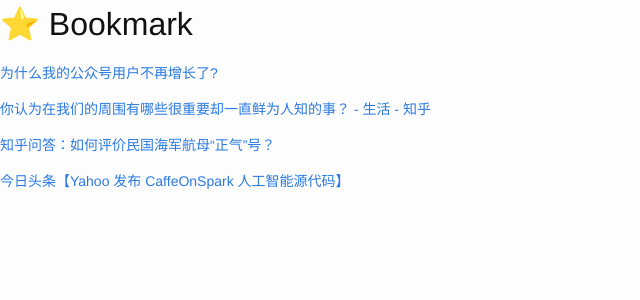
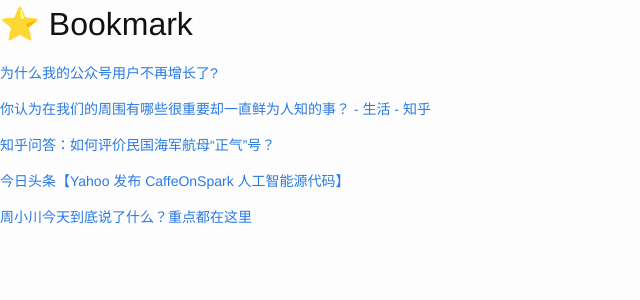
Before and after one commit to cnwarden/cnwarden.github.io, a Jekyll site: the page built from fav/index.md, in a window 1280 px wide. Shown: the top 300 px of the page, without its empty margins (0-640 px from the left). Built offline with Jekyll 4.4.1, drawn with Linux system fonts in a browser that asks for light colours; emoji names are drawn with the system emoji font.

Commit message:
auto commit

```diff
--- a/fav/index.md
+++ b/fav/index.md
@@ -12,3 +12,5 @@ title:  fav
 [知乎问答：如何评价民国海军航母“正气”号？](http://www.zhihu.com/question/40741822)
 
 [今日头条【Yahoo 发布 CaffeOnSpark 人工智能源代码】](http://toutiao.com/item/6255502610367775233/?iid=3578109516&app=news_article&tt_from=android_share&utm_source=email&utm_medium=toutiao_android&utm_campaign=client_share)
+
+[周小川今天到底说了什么？重点都在这里](http://mp.weixin.qq.com/s?__biz=MjM5NzAwMzU0MA==&mid=1140437992&idx=1&sn=37013e86a0badb41badc6c858fd1f1ff&scene=0#wechat_redirect)
```
